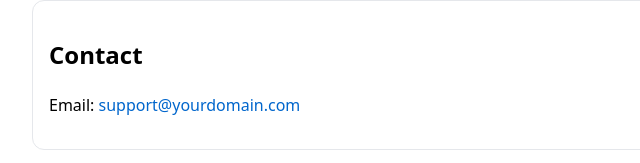
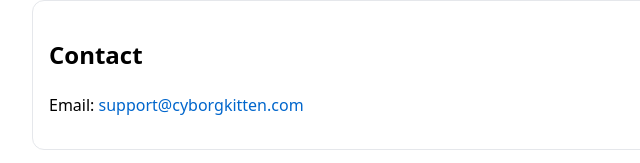
Before and after one commit to garyroot/domino-dot-counter-support, a plain HTML site: page index.html in a window 1280 px wide. Shown: the part 131-294 px from the top of the page, 0-640 px from the left. Drawn offline with Linux system fonts and the light colour scheme.

Commit message:
Update support email address in index.html

```diff
--- a/index.html
+++ b/index.html
@@ -20,7 +20,7 @@
 
   <div class="card">
     <h2>Contact</h2>
-    <p>Email: <a href="mailto:support@cyborgkitten.com">support@yourdomain.com</a></p>
+    <p>Email: <a href="mailto:support@cyborgkitten.com">support@cyborgkitten.com</a></p>
   </div>
 
   <div class="card">
```
